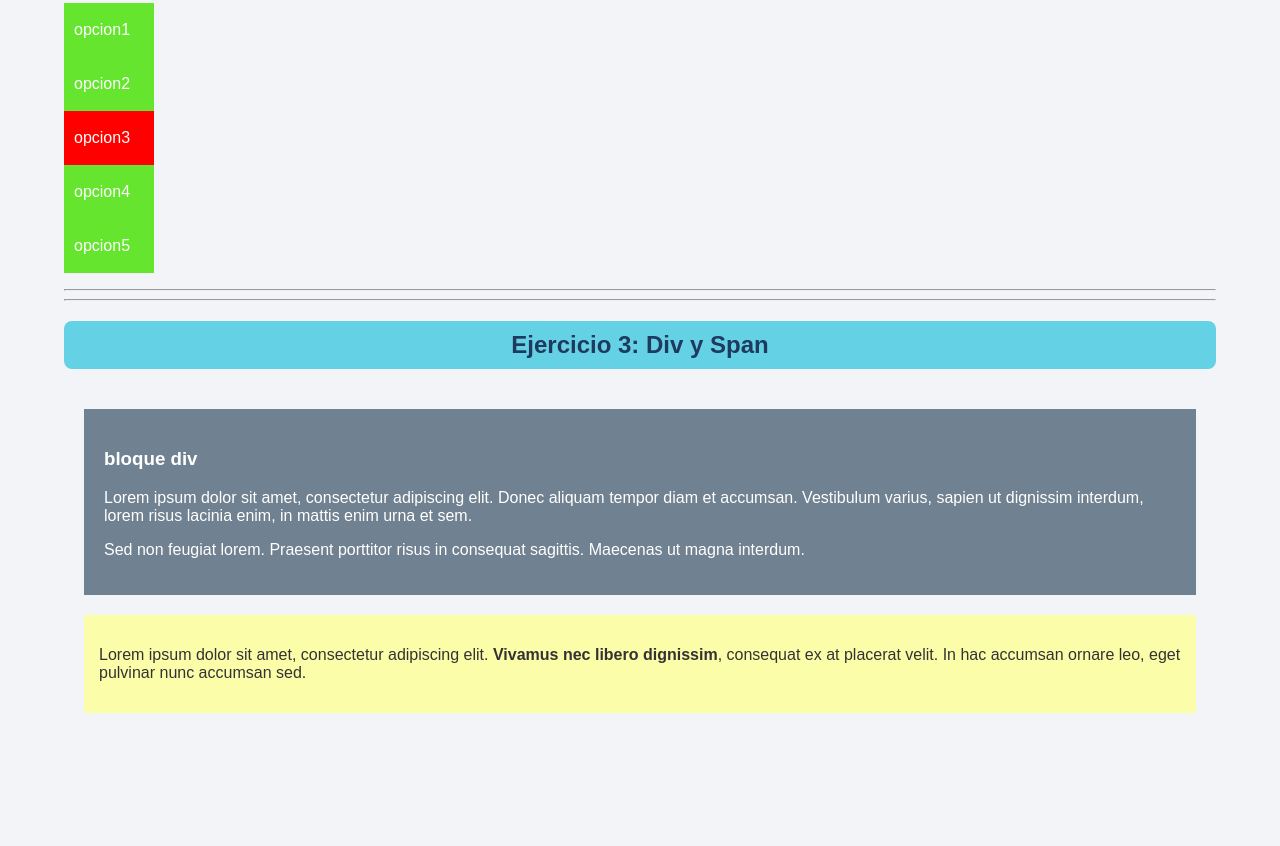
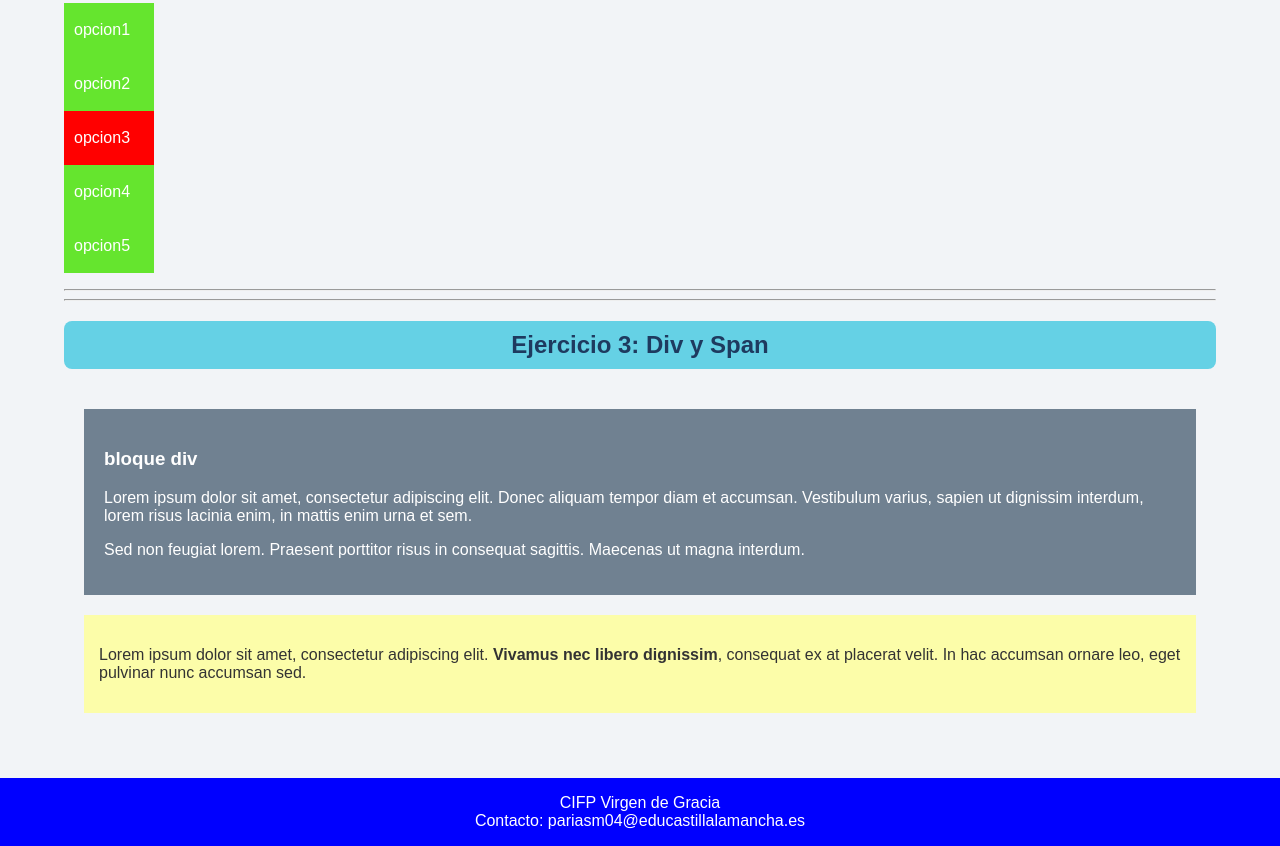
Before and after one commit to PabloClase12/ejemplo-web, a plain HTML site: page Ejercicio2.html in a window 1280 px wide. Shown: the part 1109-1955 px from the top of the page. Before the commit the page ends 1887 px from the top, so only its background shows below. Drawn offline with Linux system fonts and the light colour scheme.

Commit message:
Agregar pequeños cambios que me faltaban

```diff
--- a/Ejercicio2.html
+++ b/Ejercicio2.html
@@ -135,3 +135,14 @@
     </div>
 
 </main>
+<footer>
+      <p>CIFP Virgen de Gracia</p>
+      <p>
+        Contacto:
+        <a href="mailto:pariasm04@educastillalamancha.es" class="correo-enlace">
+          pariasm04@educastillalamancha.es
+        </a>
+      </p>
+    </footer>
+</body>
+</html>
```
Also changed, not shown: Ejercicio1.html (+9 -1 lines).
